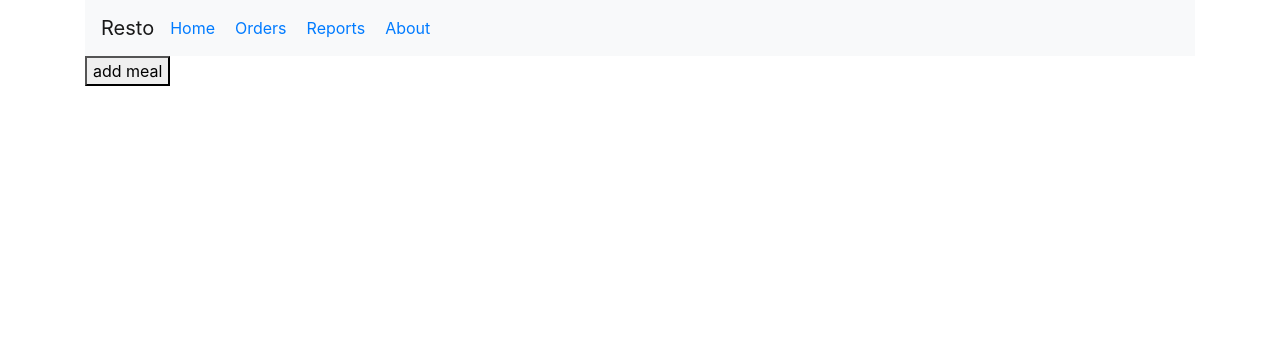
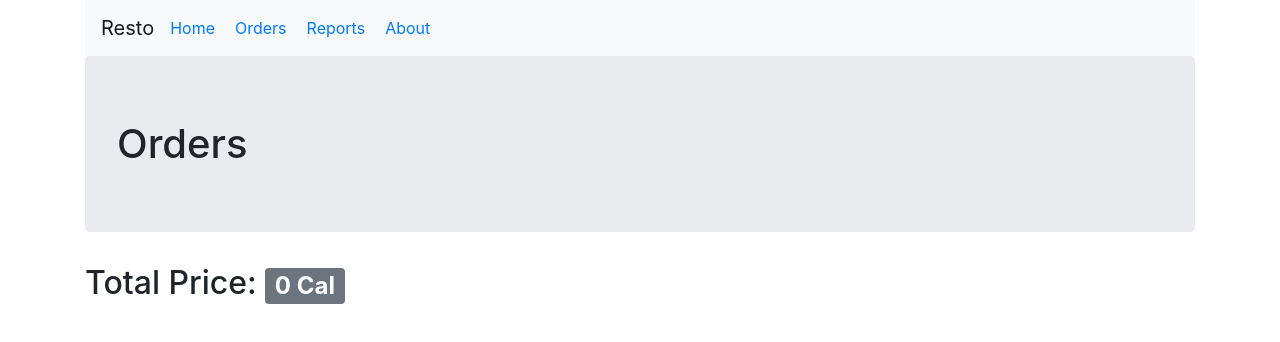
Before and after one commit to roiroi123/resto-2, a React (Create React App) app: page /orders in a window 1280 px wide. Shown: the top 342 px of the page. Built offline with nearby package versions, Linux system fonts and the light colour scheme.

Commit message:
final - recipes 10-9

```diff
--- a/src/App.tsx
+++ b/src/App.tsx
@@ -5,7 +5,7 @@ import NavBarApp from './components/ui-components/header/';
 import AppRouter from './components/containers/appRouter';
 import { BrowserRouter as Router } from "react-router-dom"
 
-const initialState = { meals: ["a", "b"] }
+const initialState = { meals: [], orders: [] }
 export const MealsContext: any = React.createContext(null)
 
 function App() {
--- a/src/components/containers/pages/home/index.tsx
+++ b/src/components/containers/pages/home/index.tsx
@@ -1,9 +1,26 @@
-import React, { useContext } from "react"
+import React, { useContext, useEffect } from "react"
 import { MealsContext } from "App"
-
+import axios from "axios"
+import Meal from "components/ui-components/meal";
 
 export default function HomePage() {
     const [state, setState] = useContext(MealsContext)
 
-    return <div> {JSON.stringify(state)} </div>
+
+    async function getRecipesApi() {
+        try {
+            const result = await axios.get("http://localhost:5200/meals");
+            setState({ ...state, meals: [...state.meals, ...result.data] })
+        }
+        catch (ex) { }
+    }
+
+    useEffect(() => {
+        getRecipesApi()
+    }, [])
+    return <div className="row">
+        {
+            state.meals.map((meal: any) => { return <Meal actionTitle="Order Now" {...meal} /> })
+        }
+    </div>
 }
--- a/src/components/containers/pages/orders/index.tsx
+++ b/src/components/containers/pages/orders/index.tsx
@@ -1,10 +1,28 @@
 import React, { useContext } from "react"
 import { MealsContext } from "App"
+import Meal from "components/ui-components/meal"
+import Badge from "react-bootstrap/Badge"
 
 
 export default function OrdersPage() {
     const [state, setState] = useContext(MealsContext)
+    const { orders } = state;
+    function getTotalCal() {
+        const total = orders.reduce((total: number, order: any) => {
+            console.log(parseInt(order.calories));
+            if (isNaN(parseInt(order.calories))) return total;
+            return total + parseInt(order.calories)
+        }, 0)
+        return total
+    }
     return <div>
-        <button onClick={() => { setState({ ...state, meals: [...state.meals, "Blablabla"] }) }}> add meal </button>
+        <h1 className="jumbotron" > Orders </h1>
+        <h2> Total Price:  <Badge variant="secondary">{getTotalCal()} Cal</Badge></h2>
+
+        <div>
+            {
+                orders.map((meal: any) => { return <Meal  {...meal} cls="danger" actionTitle="Remove" /> })
+            }
+        </div>
     </div>
 }
--- /dev/null
+++ b/src/components/ui-components/meal/index.tsx
@@ -0,0 +1,33 @@
+import React, { useContext } from "react"
+import Card from 'react-bootstrap/Card';
+import Button from 'react-bootstrap/Button';
+import { MealsContext } from "App"
+
+interface IMeal {
+    name: string;
+    description: string;
+    image: string;
+    action: Function;
+    actionTitle: string,
+    cls: string
+}
+export default function Meal(props: IMeal) {
+    const [state, setState] = useContext(MealsContext)
+
+    // we will change it next lesson
+    function addMeal() {
+        setState({ ...state, orders: [...state.orders, props] })
+    }
+    return (
+        <Card className="col-lg-4">
+            <Card.Img variant="top" src={props.image} />
+            <Card.Body>
+                <Card.Title>{props.name}</Card.Title>
+                <Card.Text>
+                    {props.description}
+                </Card.Text>
+                <Button variant={props.cls || "primary"} onClick={addMeal}>{props.actionTitle}</Button>
+            </Card.Body>
+        </Card>
+    )
+}
```
Also changed, not shown: 1 other file (tests, documents, lock files or other folders).
